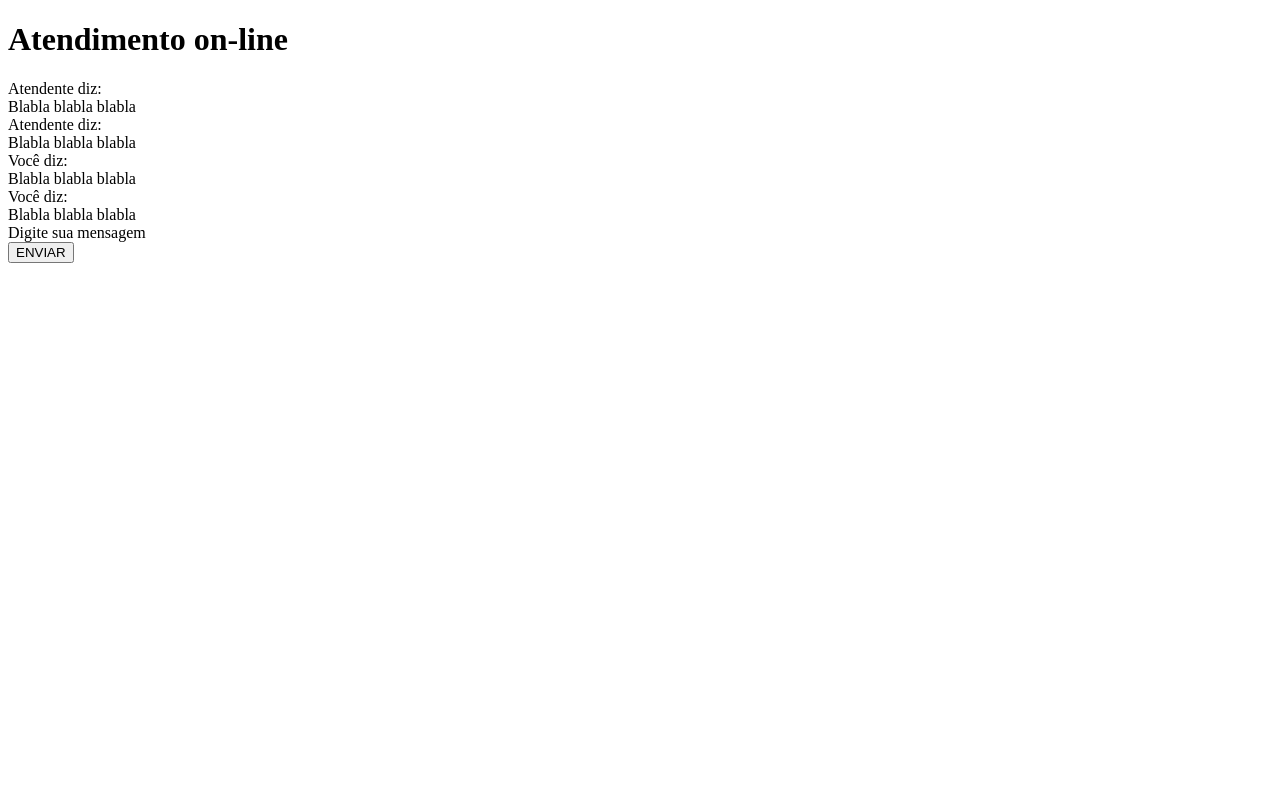
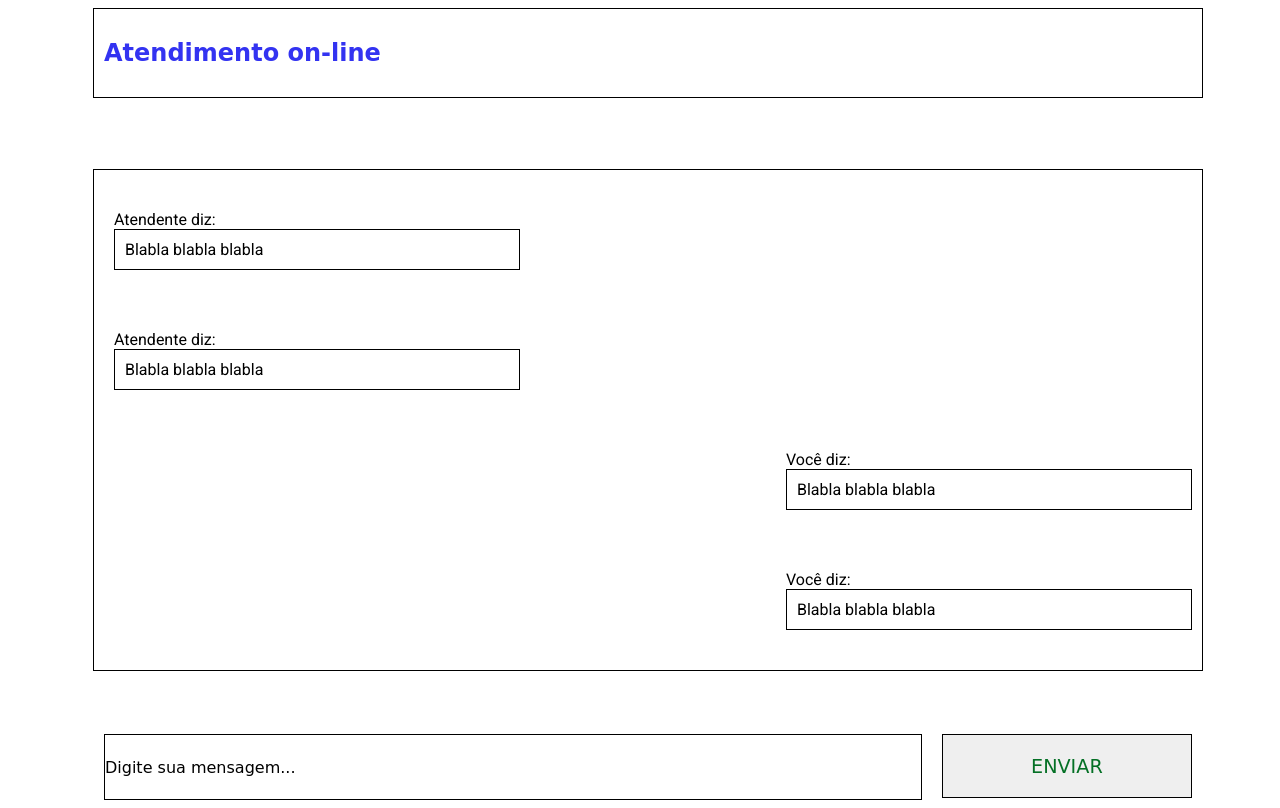
Before and after one commit to JoelFrancisco/aula01-front, a plain HTML site: page index.html in a window 1280 px wide. Drawn offline with Linux system fonts and the light colour scheme; a web font is replaced by a local one.

Commit message:
half decent

```diff
--- a/index.html
+++ b/index.html
@@ -4,39 +4,49 @@
     <meta charset="UTF-8">
     <meta http-equiv="X-UA-Compatible" content="IE=edge">
     <meta name="viewport" content="width=device-width, initial-scale=1.0">
+
+    <link rel="preconnect" href="https://fonts.googleapis.com">
+    <link rel="preconnect" href="https://fonts.gstatic.com" crossorigin>
+    <link href="https://fonts.googleapis.com/css2?family=Roboto&family=Shantell+Sans:wght@400;500&display=swap" rel="stylesheet">
+
     <link rel="stylesheet" href="style.css">
+
     <title>Exercício 1 - Frontend</title>
 </head>
 <body>
     <header>
-        <h1>Atendimento on-line</h1>
+        <h2 class="title">Atendimento on-line</h2>
     </header>
 
     <main>
-        <div>
+        <div class="user1-message">
             <div>Atendente diz:</div>
-            <div>Blabla blabla blabla</div>
+            <div class="message-item">Blabla blabla blabla</div>
         </div>
 
-        <div>
+        <div class="user1-message">
             <div>Atendente diz:</div>
-            <div>Blabla blabla blabla</div>
+            <div class="message-item">Blabla blabla blabla</div>
         </div>
 
-        <div>
-            <div>Você diz:</div>
-            <div>Blabla blabla blabla</div>
+        <div class="user2-message">
+            <div class="user2-message-wrapper">
+                <div>Você diz:</div>
+                <div class="message-item">Blabla blabla blabla</div>
+            </div>
         </div>
 
-        <div>
-            <div>Você diz:</div>
-            <div>Blabla blabla blabla</div>
+        <div class="user2-message">
+            <div class="user2-message-wrapper">
+                <div>Você diz:</div>
+                <div class="message-item">Blabla blabla blabla</div>
+            </div>
         </div>
     </main>
 
     <footer>
-        <div>Digite sua mensagem</div>
-        <button>ENVIAR</button>
+        <div class="textbox">Digite sua mensagem...</div>
+        <button class="send-button">ENVIAR</button>
     </footer>
 </body>
 </html>
--- a/style.css
+++ b/style.css
@@ -0,0 +1,99 @@
+*, :root {
+    font-family: 'Roboto', sans-serif;
+}
+
+body {
+    min-height: 100vh;
+    min-width: 100%;
+
+    display: flex;
+    flex-direction: column;
+    justify-content: space-between;
+    align-items: center;
+
+    position: absolute;
+}
+
+header {
+    font-family: 'Shantell Sans', cursive;
+    min-width: 85%;
+    min-height: 5%;
+    border: 1px solid #000;
+    padding: 10px;
+}
+
+footer {
+    font-family: 'Shantell Sans', cursive;
+    min-width: 85%;
+    min-height: 20%;
+
+    display: flex;
+    justify-content: space-between;
+
+    position: -webkit-sticky;
+    position: sticky;
+    left: 0;
+    bottom: 0;
+}
+
+main {
+    min-height: 60vh;
+    max-height: 60vh;
+    min-width: 85%;
+
+    padding: 10px;
+    border: 1px solid #000;
+
+    display: flex;
+    flex-direction: column;
+
+    justify-content: space-around;
+}
+
+.textbox {
+    border: 1px solid #000;
+    width: 75%;
+    height: 8vh;
+    font-family: 'Shantell Sans', cursive;
+    display: flex;
+    align-items: center;
+}
+
+.send-button {
+    height: 8vh;
+    width: 23%;
+
+    font-family: 'Shantell Sans', cursive;
+    font-size: larger;
+    color: rgb(4, 112, 37);
+    border: 1px solid #000;
+}
+
+.user1-message {
+    width: 100%;
+    margin-left: 10px;
+}
+
+.user2-message {
+    display: flex;
+    width: 100%;
+    justify-content: flex-end;
+    margin-right: 10px;
+}
+
+.message-item {
+    border: 1px solid #000;
+    min-width: 30vw;
+    max-width: 30vw;
+    padding: 10px;
+}
+
+.user2-message-wrapper {
+    display: flex;
+    flex-direction: column;
+}
+
+.title {
+    font-family: 'Shantell Sans', cursive;
+    color: rgb(51, 51, 241);
+}
```
